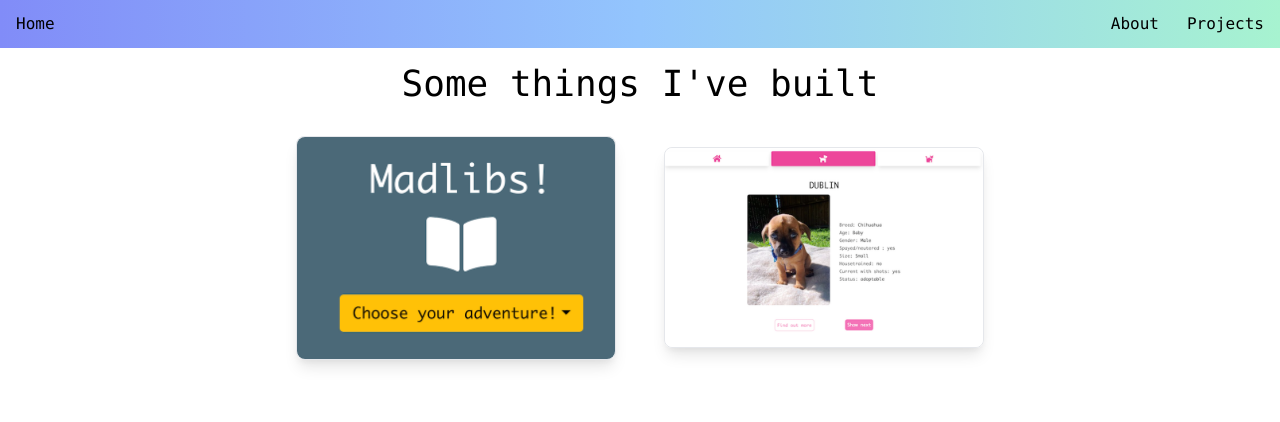
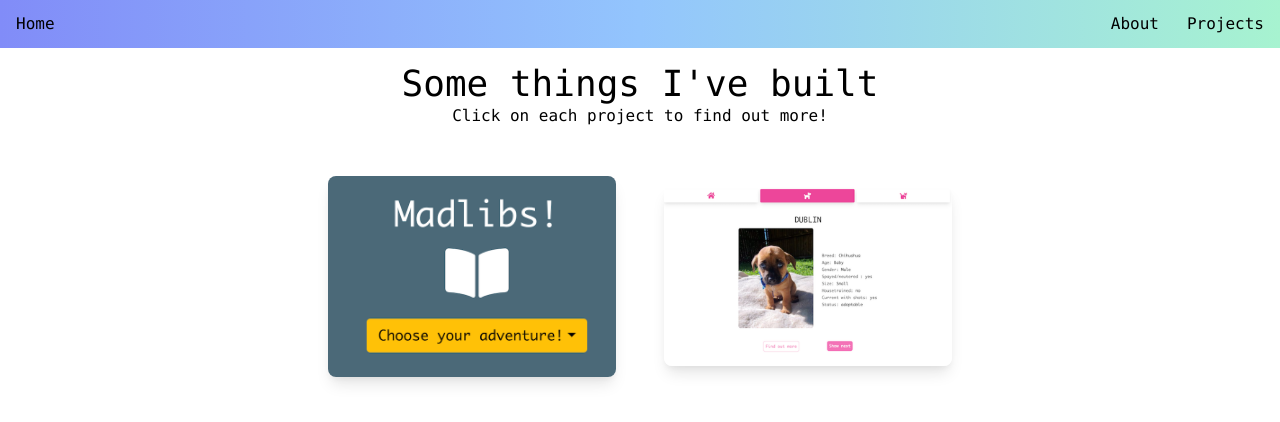
Before and after one commit to kathythekat/personal-site, a React (Create React App) app: page /projects in a window 1280 px wide. Shown: the top 422 px of the page. Built offline with nearby package versions, Linux system fonts and the light colour scheme.

Commit message:
popover now works

```diff
--- a/src/App.js
+++ b/src/App.js
@@ -3,7 +3,6 @@ import "./App.css";
 import { BrowserRouter, Route } from "react-router-dom";
 import NavBar from "./NavBar";
 import Routes from "./Routes";
-import Popover from "./Popover";
 
 function App() {
   return (
--- a/src/Popover.js
+++ b/src/Popover.js
@@ -1,7 +1,13 @@
 import { useRef, useState } from "react";
 import { createPopper } from "@popperjs/core";
+import ProjectImage from "./ProjectImage";
+import { FontAwesomeIcon } from "@fortawesome/react-fontawesome";
+import { faGithub } from "@fortawesome/free-brands-svg-icons";
 
-const Popover = ({ color }) => {
+const githubIcon = <FontAwesomeIcon icon={faGithub} size="2x" />;
+
+function Popover({ project }) {
+  const { name, image, description, tools, demo, github } = project;
   const [popoverShow, setPopoverShow] = useState(false);
   const btnRef = useRef();
   const popoverRef = useRef();
@@ -19,42 +25,43 @@ const Popover = ({ color }) => {
       <div className="flex flex-wrap">
         <div className="w-full text-center">
           <button
-            className={
-              "bg-" +
-              color +
-              "-500 text-white active:bg-" +
-              color +
-              "-600 font-bold uppercase text-sm px-6 py-3 rounded shadow hover:shadow-lg outline-none focus:outline-none mr-1 mb-1 ease-linear transition-all duration-150"
-            }
+            className="focus:outline-none"
             type="button"
             onClick={() => {
               popoverShow ? closePopover() : openPopover();
             }}
             ref={btnRef}
           >
-            bottom {color}
+            <ProjectImage img={image} />
           </button>
           <div
             className={
               (popoverShow ? "" : "hidden ") +
-              "bg-" +
-              color +
-              "-600 border-0 mt-3 block z-50 font-normal leading-normal text-sm max-w-xs text-left no-underline break-words rounded-lg"
+              "bg-gray-500 border-0 mt-3 block z-50 font-normal leading-normal text-sm max-w-xs text-left no-underline break-words rounded-lg"
             }
             ref={popoverRef}
           >
             <div>
               <div
                 className={
-                  "bg-" +
-                  color +
-                  "-600 text-white opacity-75 font-semibold p-3 mb-0 border-b border-solid border-blueGray-100 uppercase rounded-t-lg"
+                  "flex items-center justify-between bg-gray-500 text-white font-semibold p-2 mb-0 border-b border-solid border-blueGray-100 uppercase rounded-t-lg"
                 }
               >
-                {color} popover title
+                <div className="flex">
+                  <span>{name}</span>
+                </div>
+                <div className="flex items-center justify-end">
+                  <a href={demo} className="text-green-300">
+                    demo
+                  </a>
+                  <a href={github} className="text-purple-300 pl-3">
+                    {githubIcon}
+                  </a>
+                </div>
               </div>
               <div className="text-white p-3">
-                And here's some amazing content. It's very engaging. Right?
+                <p>Created with {tools}</p>
+                <p>{description}</p>
               </div>
             </div>
           </div>
@@ -62,12 +69,6 @@ const Popover = ({ color }) => {
       </div>
     </>
   );
-};
+}
 
-export default function PopoverRender() {
-  return (
-    <>
-      return <Popover color="gray" />
-    </>
-  );
-}
+export default Popover;
--- a/src/Project.js
+++ /dev/null
@@ -1,21 +0,0 @@
-import madlibs from "./images/madlibs.png";
-import petinder from "./images/petinder.png";
-
-const PROJECT_IMAGES = [madlibs, petinder];
-
-function Project() {
-  return (
-    <>
-      <h1 className="text-center mt-4">Some things I've built</h1>
-      <div className="flex flex-col lg:flex-row items-center justify-center space-x-12 my-8">
-        {PROJECT_IMAGES.map((img) => (
-          <div className="w-72 lg:w-80 rounded-lg border shadow-lg">
-            <img className="rounded-lg" src={img} />
-          </div>
-        ))}
-      </div>
-    </>
-  );
-}
-
-export default Project;
--- /dev/null
+++ b/src/ProjectImage.js
@@ -0,0 +1,5 @@
+function ProjectImage({ img }) {
+  return <img className="rounded-lg w-72 shadow-lg my-4" src={img} />;
+}
+
+export default ProjectImage;
--- /dev/null
+++ b/src/Projects.js
@@ -0,0 +1,41 @@
+import madlibs from "./images/madlibs.png";
+import petinder from "./images/petinder.png";
+import Popover from "./Popover";
+
+const PROJECT_IMAGES = [madlibs, petinder];
+const PROJECTS = [
+  {
+    name: "Madlibs",
+    tools: "React, Bootstrap",
+    description:
+      "Given some prompts, users fill out a form and create some silly or imaginative short stories!",
+    image: madlibs,
+    demo: "http://madlibs.surge.sh/",
+    github: "https://github.com/kathythekat/react-madlibs",
+  },
+  {
+    name: "PeTinder",
+    tools: "React, Tailwind",
+    description:
+      "Like Tinder, but for pets. Using the Petfinder API, users are given a random pet.",
+    image: petinder,
+    demo: "http://petinder.surge.sh/",
+    github: "https://github.com/kathythekat/petfinder",
+  },
+];
+
+function Projects() {
+  return (
+    <>
+      <h1 className="text-center mt-4">Some things I've built</h1>
+      <h3 className="text-center">Click on each project to find out more!</h3>
+      <div className="flex flex-col lg:flex-row items-center justify-center lg:space-x-12 my-8">
+        {PROJECTS.map((p) => (
+          <Popover project={{ ...p }} />
+        ))}
+      </div>
+    </>
+  );
+}
+
+export default Projects;
--- a/src/Routes.js
+++ b/src/Routes.js
@@ -1,7 +1,7 @@
 import { Route, Switch } from "react-router";
 import About from "./About";
 import Home from "./Home";
-import Projects from "./Project";
+import Projects from "./Projects";
 
 function Routes() {
   return (
```
